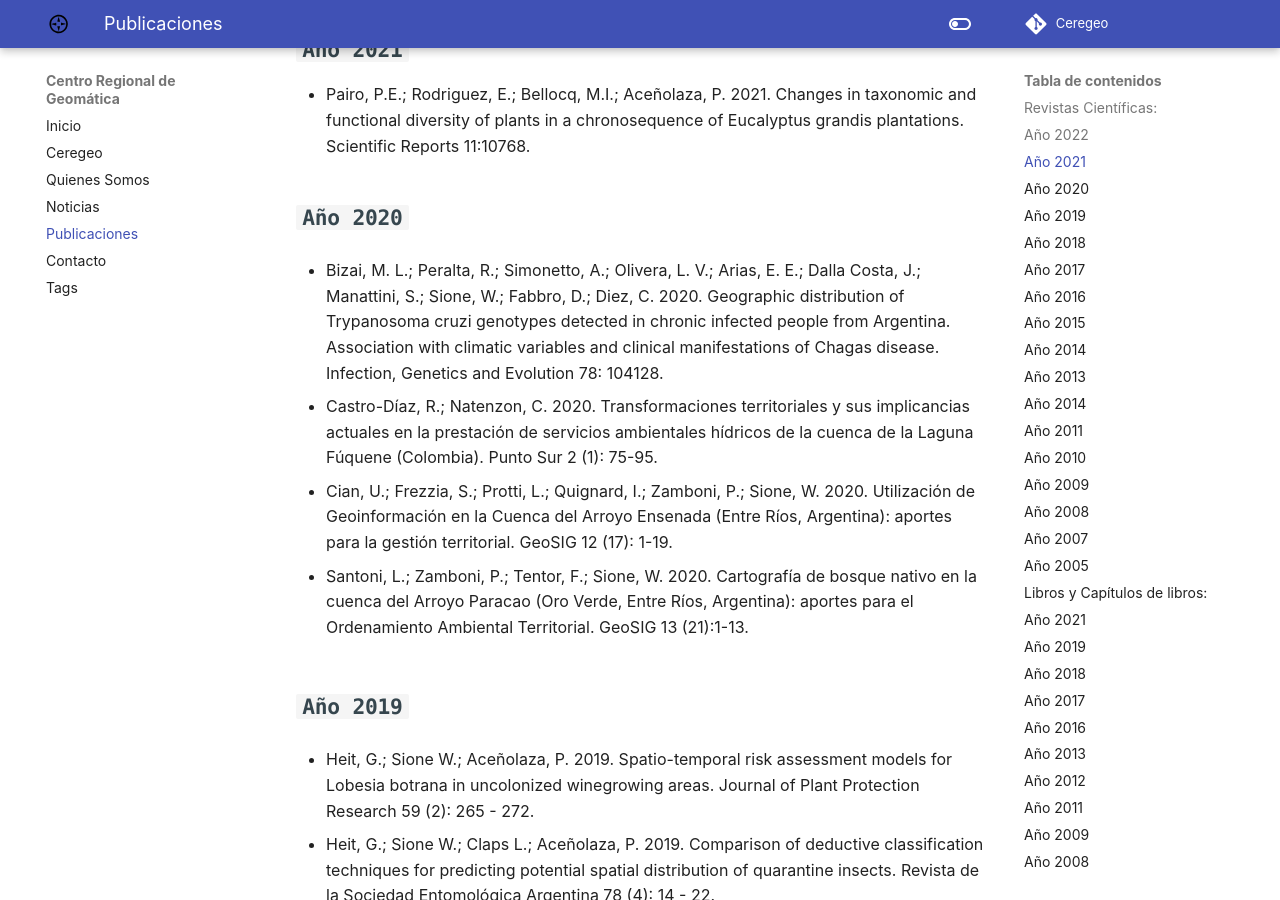
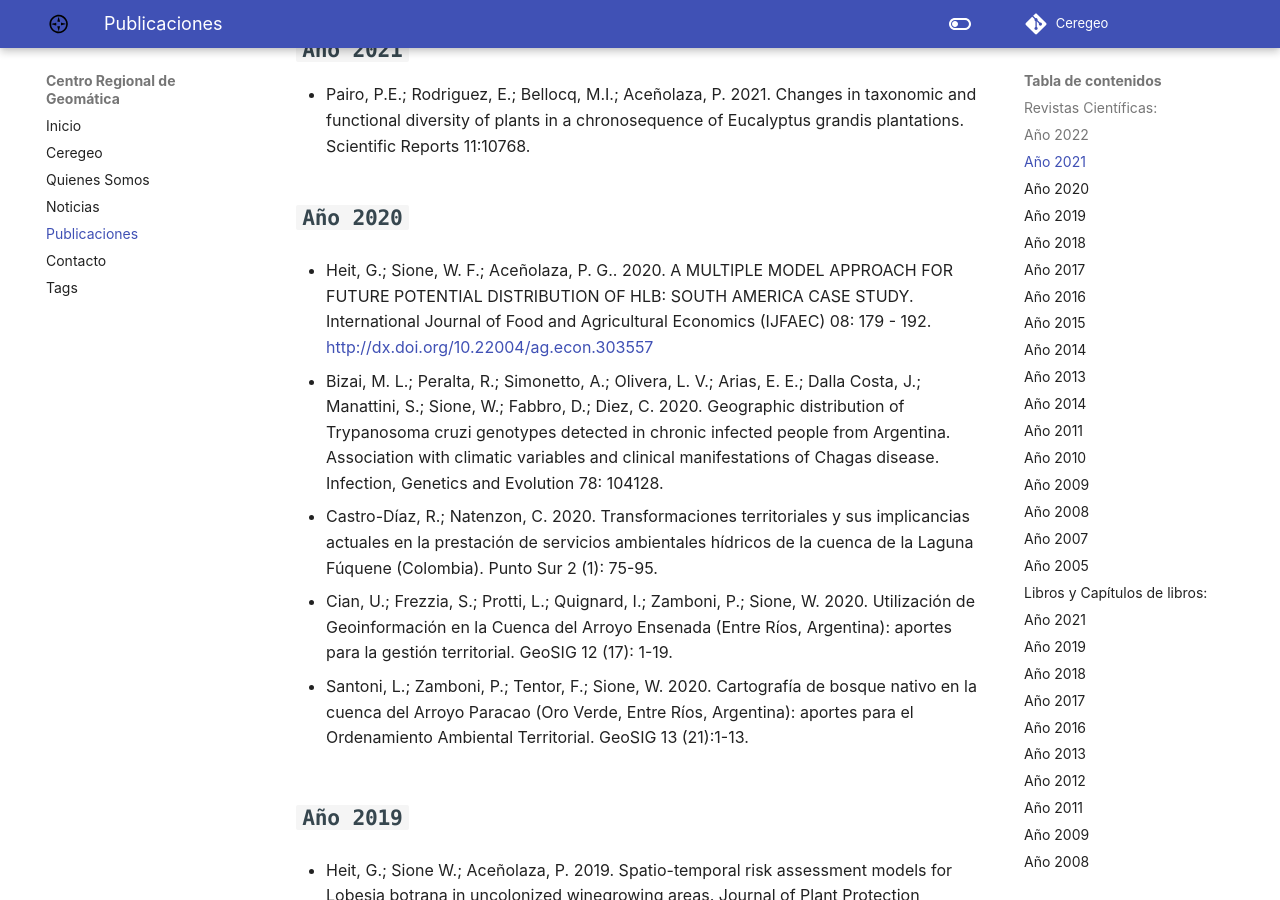
Before and after one commit to virginiapiani/Ceregeo, an MkDocs documentation site: the page built from docs/pages/publicaciones.md, in a window 1280 px wide and 900 px high, scrolled down 543 px. Built offline with MkDocs 1.6.1 and Material for MkDocs 9.7.7, drawn with Linux system fonts in a browser that asks for light colours; some web fonts are replaced; comment, search, counter and statistics services are not loaded.

Commit message:
Update publicaciones.md

````diff
--- a/docs/pages/publicaciones.md
+++ b/docs/pages/publicaciones.md
@@ -13,6 +13,8 @@
 * Pairo, P.E.; Rodriguez, E.; Bellocq, M.I.; Aceñolaza, P. 2021. Changes in taxonomic and functional diversity of plants in a chronosequence of Eucalyptus grandis plantations. Scientific Reports 11:10768.
 
 ## **``` Año 2020 ```**
+
+* Heit, G.; Sione, W. F.; Aceñolaza, P. G.. 2020. A MULTIPLE MODEL APPROACH FOR FUTURE POTENTIAL DISTRIBUTION OF HLB: SOUTH AMERICA CASE STUDY. International Journal of Food and Agricultural Economics (IJFAEC) 08: 179 - 192. http://dx.doi.org/10.22004/ag.econ.303557
 
 * Bizai, M. L.; Peralta, R.; Simonetto, A.; Olivera, L. V.; Arias, E. E.; Dalla Costa, J.; Manattini, S.; Sione, W.; Fabbro, D.; Diez, C. 2020. Geographic distribution of Trypanosoma cruzi genotypes detected in chronic infected people from Argentina. Association with climatic variables and clinical manifestations of Chagas disease. Infection, Genetics and Evolution 78: 104128.
 
````
